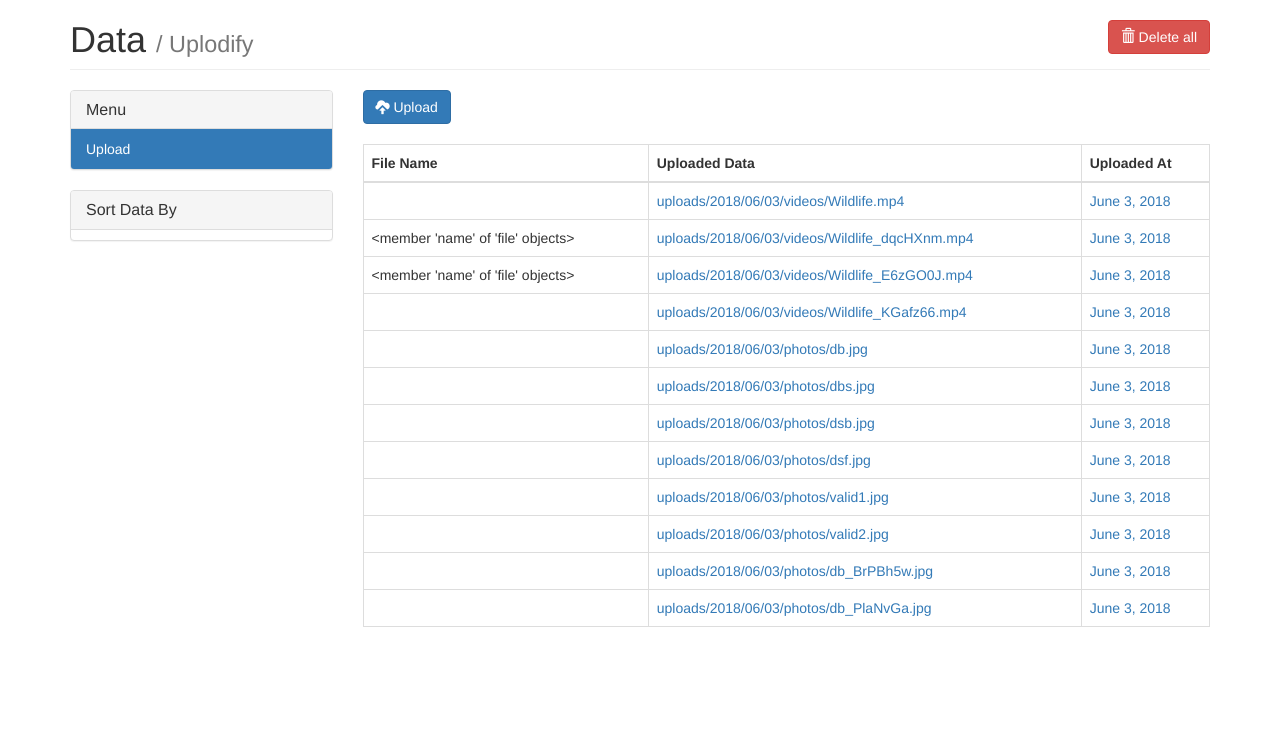
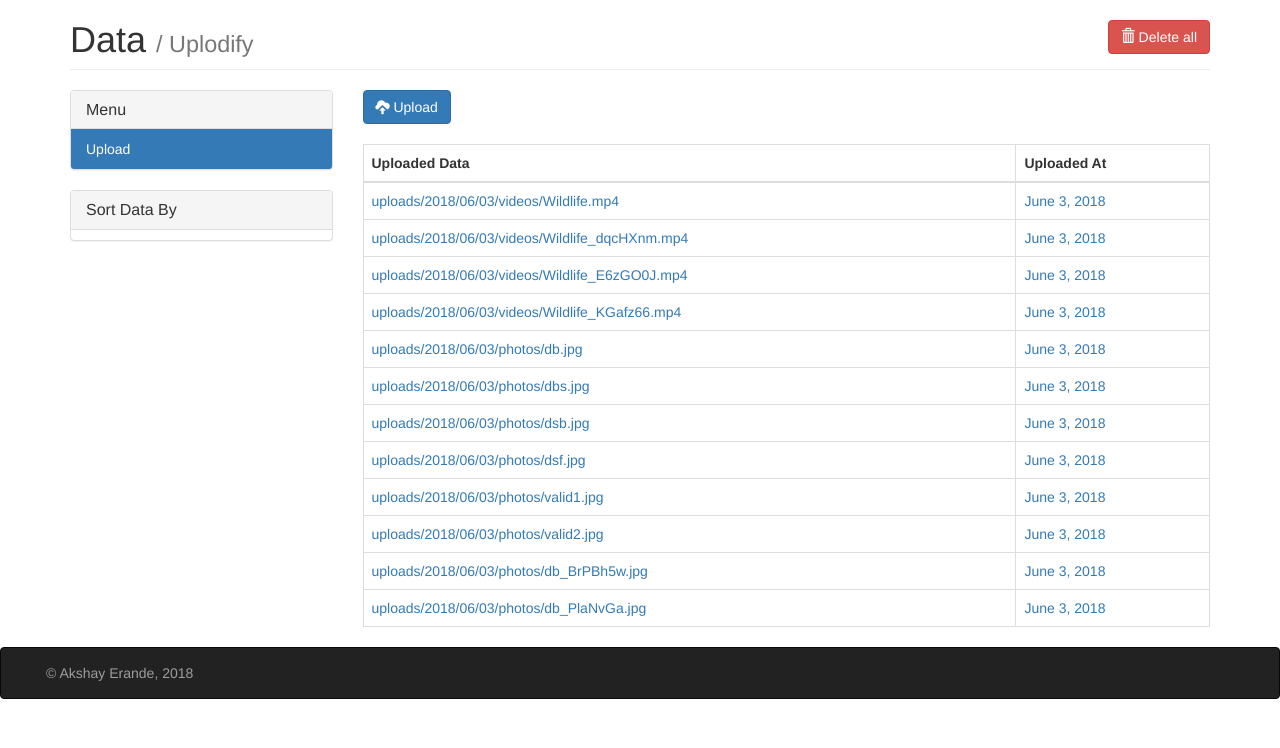
Before and after one commit to akerande/Uploadify, a Django app: page /uplodify/uploads/ in a window 1280 px wide. Shown: the part 52-800 px from the top of the page. Run offline with Django 3.2, Linux system fonts and the light colour scheme; data comes from the database, SQL or seed files in the repository; both versions use the stored data as it was after the commit; some libraries are stand-ins or nearby versions.

Commit message:
last commit

```diff
--- a/core/templates/core/index.html
+++ b/core/templates/core/index.html
@@ -26,7 +26,6 @@
   <table id="gallery" class="table table-bordered">
     <thead>
       <tr>
-        <th>File Name</th>
         <th>Uploaded Data</th>
         <th>Uploaded At</th>
       </tr>
@@ -34,7 +33,6 @@
     <tbody>
       {% for data in uploads %}
         <tr>
-          <td>{{ data.title }}</td>
           <td><a href="{{ data.file.url }}">{{ data.file.name }}</a></td>
           <td><a href="">{{ data.uploaded_at }}</a></td>
         </tr>
--- a/uploadify/templates/base.html
+++ b/uploadify/templates/base.html
@@ -15,6 +15,9 @@
       .page-header {
         margin-top: 0;
       }
+      .footer {
+        margin-bottom: 0;
+      }
     </style>
   </head>
   <body>
@@ -29,4 +32,5 @@
     {% block javascript %}
     {% endblock %}
   </body>
+    {% include 'includes/footer.html' %}
 </html>
--- /dev/null
+++ b/uploadify/templates/includes/footer.html
@@ -0,0 +1,15 @@
+<footer>
+<div class= "navbar navbar-inverse navbar-static-bottom footer" role="navigation" style="">
+    <div class="navbar-text pull-left">
+    </div>
+    <div class= "navbar-text pull-right">
+<!-- Add in your social media / github links here -->
+        <a href="https://github.com/akerande">
+            <i class="fa fa-github-square fa-2x"></i></a>
+    </div>
+    <!--Below is the copyright information for the site. You can fill in your own here.-->
+    <div class="navbar-text pull-left">
+    &copy; Akshay Erande, 2018
+    </div>
+</div>
+</footer>
```
Also changed, not shown: db.sqlite3, media/uploads/2018/06/03/photos/db.jpg (added), media/uploads/2018/06/03/photos/db_BrPBh5w.jpg (added), media/uploads/2018/06/03/photos/db_PlaNvGa.jpg (added), media/uploads/2018/06/03/photos/dbs.jpg (added), media/uploads/2018/06/03/photos/dsb.jpg (added), media/uploads/2018/06/03/photos/dsf.jpg (added), 6 other files.
